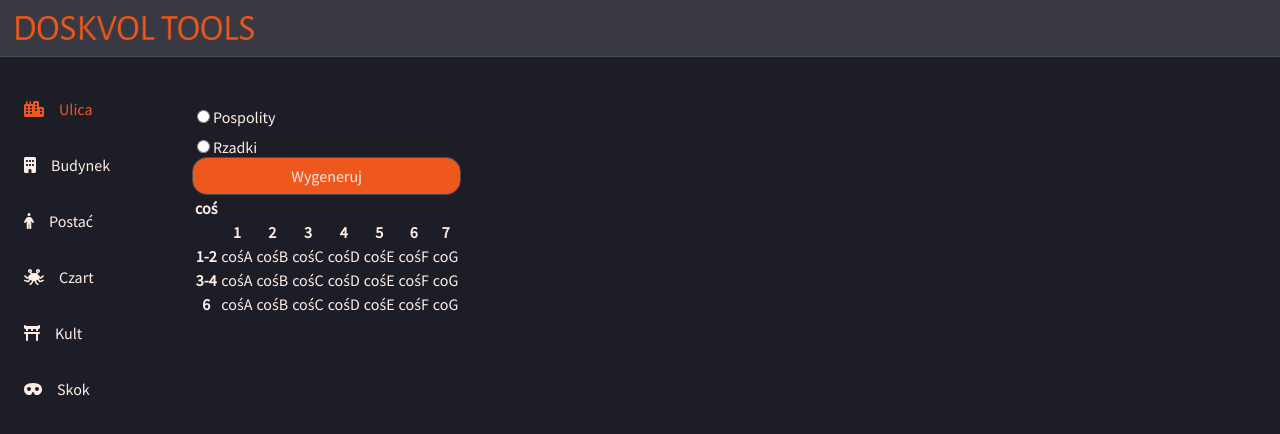
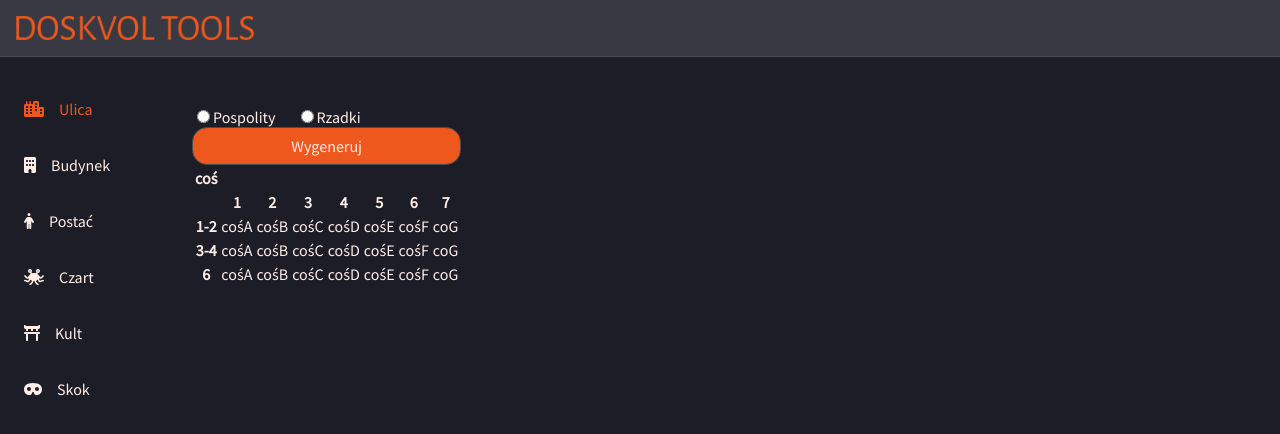
Before and after one commit to Katarzyna-Kadziolka/DoskvolTools, a Vue app in the folder doskvol-tools/: page /generator/street in a window 1280 px wide. Shown: the top 434 px of the page. Built offline with nearby package versions, Linux system fonts and the light colour scheme.

Commit message:
Radio refactor

```diff
--- a/doskvol-tools/src/components/common/BaseRadioButtons.vue
+++ /dev/null
@@ -1,42 +0,0 @@
-<script setup lang='ts'>
-import {ref, watchEffect} from 'vue'
-
-defineProps<{
-  name: string
-  values: string[]
-}>();
-
-const picked = ref("");
-
-const emit = defineEmits<{
-  (e: 'pickedChanged', pickedValue: string): void
-}>()
-
-watchEffect(() => {
-  emit('pickedChanged', picked.value)
-});
-
-</script>
-
-<template>
-  <div class="base-radio-button_container" >
-    <div v-for="value in values" :key="value" >
-      <input type="radio" :id=value :name=name :value=value v-model="picked" :class="[value === picked ? 'base-radio-button_picked' : '']" />
-      <label :for=value>{{value}}</label>
-    </div>
-  </div>
-
-</template>
-
-<style scoped lang='scss'>
-.base-radio-button {
-  &_container {
-    display: flex;
-    flex-direction: column;
-    row-gap: 10px;
-  }
-  &_picked {
-    accent-color: $color-primary
-  }
-}
-</style>
--- /dev/null
+++ b/doskvol-tools/src/components/common/baseRadio/BaseRadio.vue
@@ -0,0 +1,30 @@
+<script setup lang="ts">
+
+withDefaults(defineProps<{
+  label: string,
+  modelValue: string,
+  value: string
+}>(),
+    {
+      label: '',
+      modelValue: ''
+    })
+</script>
+
+<template>
+  <input type="radio"
+         :checked="modelValue === value"
+         :value="value"
+         v-bind="$attrs"
+         @change="$emit('update:modelValue', value)"
+         :class="[modelValue === value ? 'base-radio_picked' : '']" />
+  <label v-if="label" >{{label}}</label>
+</template>
+
+<style scoped lang="scss">
+.base-radio {
+  &_picked{
+    accent-color: $color-primary
+  }
+}
+</style>
--- /dev/null
+++ b/doskvol-tools/src/components/common/baseRadio/BaseRadioGroup.vue
@@ -0,0 +1,41 @@
+<script setup lang='ts'>
+import type {RadioOptions} from "@/components/common/baseRadio/RadioOptions";
+import BaseRadio from "@/components/common/baseRadio/BaseRadio.vue";
+
+withDefaults(defineProps<{
+  name: string
+  radioOptions: RadioOptions[],
+  modelValue: string,
+  vertical: boolean
+}>(),
+    {
+      vertical: false
+    })
+
+
+</script>
+
+<template>
+  <component
+      v-for="option in radioOptions"
+      :key="option.value"
+      :is="vertical ? 'div' : 'span'">
+        <BaseRadio
+            :value="option.value"
+            :label="option.label"
+            :name="name"
+            :modelValue="modelValue"
+            @update:modelValue="$emit('update:modelValue', $event)"
+        />
+      </component>
+</template>
+
+<style scoped lang='scss'>
+div {
+  display: flex;
+  column-gap: 10px;
+}
+span {
+  margin-right: 20px;
+}
+</style>
--- /dev/null
+++ b/doskvol-tools/src/components/common/baseRadio/RadioOptions.ts
@@ -0,0 +1,4 @@
+export interface RadioOptions {
+    label: string,
+    value: string
+}
--- a/doskvol-tools/src/components/generator/streetGenerator/StreetGenerator.vue
+++ b/doskvol-tools/src/components/generator/streetGenerator/StreetGenerator.vue
@@ -1,21 +1,27 @@
 <script setup lang='ts'>
-import BaseRadioButtons from '../../common/BaseRadioButtons.vue'
+import BaseRadioGroup from '../../common/baseRadio/BaseRadioGroup.vue'
 import {ref} from 'vue'
 import BaseButton from "@/components/common/BaseButton.vue";
 import BaseTable from "@/components/common/baseTable/BaseTable.vue";
+import type {RadioOptions} from "@/components/common/baseRadio/RadioOptions";
 
-const commonness = ["Pospolity", "Rzadki"]
+const commonness : RadioOptions[] = [
+  {
+    label: "Pospolity",
+    value: "common"
+  },
+  {
+    label: "Rzadki",
+    value: "rare"
+  }
+]
 const changes = ref("")
-
-const onPickedChanges = (pickedValues: string) => {
-  changes.value = pickedValues
-}
 
 </script>
 
 <template>
   <div class="street-generator">
-    <BaseRadioButtons  name="commonness" :values=commonness  @pickedChanged="onPickedChanges"/>
+    <BaseRadioGroup  v-model="changes" name="commonness" :radioOptions="commonness"/>
     {{changes}}
     <BaseButton name="Wygeneruj" />
     <BaseTable />
```
